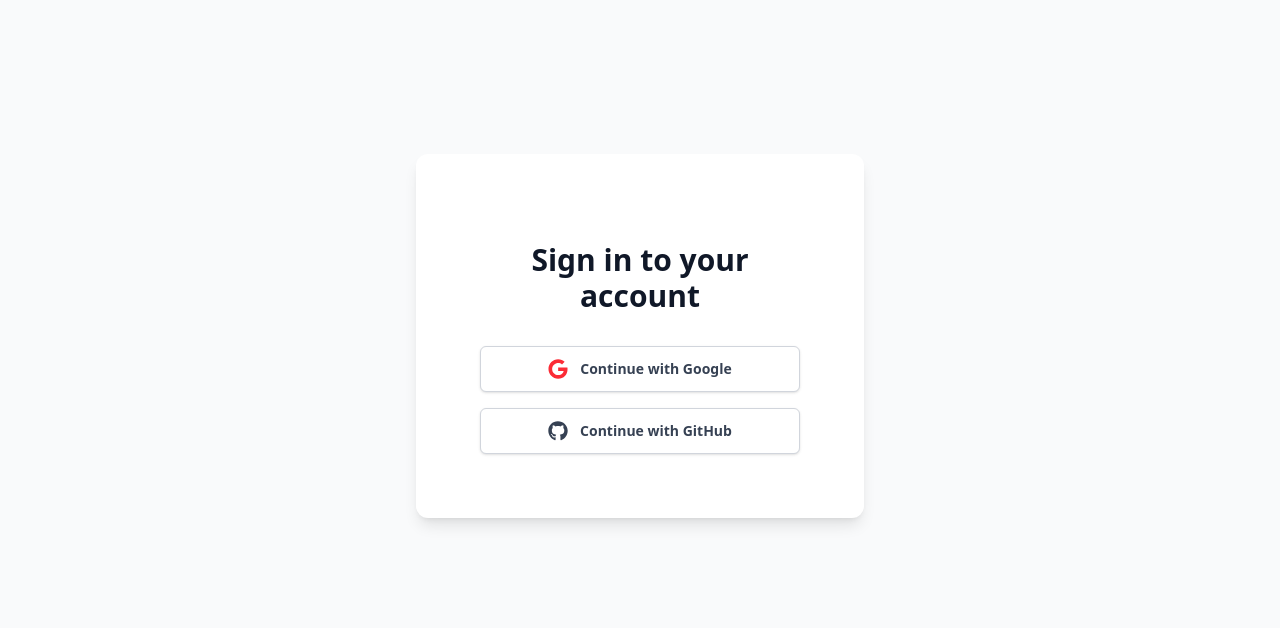
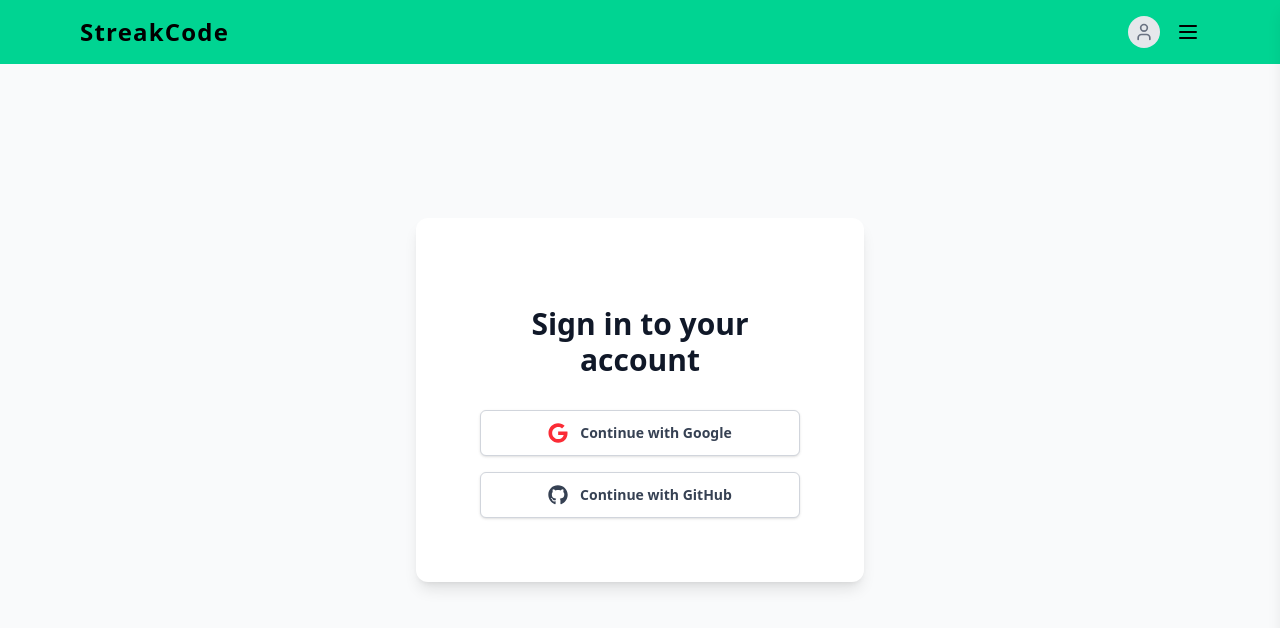
Before and after one commit to A-Shalchian/StreakCode, a Next.js app: page /login in a window 1280 px wide. Shown: the top 628 px of the page. Built offline with nearby package versions, Linux system fonts and the light colour scheme; no server answers.

Commit message:
add Navbar component and AuthLinks for user authentication in the layout

```diff
--- a/src/app/layout.tsx
+++ b/src/app/layout.tsx
@@ -1,6 +1,7 @@
 import type { Metadata } from "next";
 import { AuthProvider } from "@/providers/AuthProvider";
 import "./globals.css";
+import { Navbar } from "@/homeSections/Navbar";
 
 export const metadata: Metadata = {
   title: "Create Next App",
@@ -15,7 +16,10 @@ export default function RootLayout({
   return (
     <html lang="en">
       <body className={"antialiased"}>
-        <AuthProvider>{children}</AuthProvider>
+        <AuthProvider>
+          <Navbar />
+          {children}
+        </AuthProvider>
       </body>
     </html>
   );
--- /dev/null
+++ b/src/components/navbar/AuthLinks.jsx
@@ -0,0 +1,27 @@
+"use client";
+import Link from "next/link";
+import { useSession, signOut } from "next-auth/react";
+import React from "react";
+
+export const AuthLinks = () => {
+  const { status } = useSession();
+
+  // If user is NOT logged in, show just the Login link
+  if (status === "unauthenticated") {
+    return (
+      <ul className="flex flex-col space-y-4 text-2xl mb-2 font-semibold">
+        <li className="hover-nav ">
+          <Link href="/login">Login</Link>
+        </li>
+      </ul>
+    );
+  }
+
+  return (
+    <ul className="flex flex-col space-y-4 text-2xl  font-semibold">
+      <li className="hover-nav ">
+        <span onClick={() => signOut()}>Logout</span>
+      </li>
+    </ul>
+  );
+};
--- /dev/null
+++ b/src/homeSections/Navbar.tsx
@@ -0,0 +1,153 @@
+"use client";
+import React, { useState } from "react";
+import { Menu, Album, X, User } from "lucide-react";
+import { AuthLinks } from "@/components/navbar/AuthLinks";
+import Link from "next/link";
+import { usePathname } from "next/navigation";
+import Image from "next/image";
+import { signOut, useSession } from "next-auth/react";
+
+export const Navbar: React.FC = () => {
+  const [isMenuOpen, setMenuOpen] = useState(false);
+  const [showUserMenu, setShowUserMenu] = useState(false);
+  const { data: session, status } = useSession();
+  const pathname = usePathname();
+
+  return (
+    <>
+      <header className="bg-emerald-400 sticky top-0 z-20">
+        <div className="container mx-auto max-w-full px-[80px] flex items-center justify-between p-4">
+          {/* Left side: Logo/Brand */}
+          <Link href="/">
+            <div className="text-2xl font-bold tracking-wider hover:scale-105 transition-transform">
+              StreakCode
+            </div>
+          </Link>
+
+          {/* Center: Blog Title - Only show on home page */}
+          {pathname === "/" && (
+            <div
+              className={`flex text-lg font-semibold items-center justify-center space-x-2 `}
+            >
+              <Album size={24} />
+              <span>StreakCode</span>
+            </div>
+          )}
+
+          {/* Right side: Icon buttons */}
+          <div className="flex space-x-4 items-center">
+            {/* User Menu */}
+            <div className="relative">
+              <button
+                onClick={() => setShowUserMenu(!showUserMenu)}
+                className="flex items-center space-x-2"
+              >
+                {status === "authenticated" && session?.user?.image ? (
+                  <div className="relative w-8 h-8">
+                    <Image
+                      src={session.user.image}
+                      alt={session.user.name || "User"}
+                      fill
+                      sizes="32px"
+                      className="rounded-full object-cover"
+                      quality={80}
+                    />
+                  </div>
+                ) : (
+                  <div className="w-8 h-8 rounded-full bg-gray-200 flex items-center justify-center">
+                    <User size={20} className="text-gray-500" />
+                  </div>
+                )}
+              </button>
+              {showUserMenu && (
+                <div className="absolute right-0 mt-2 w-48 bg-white rounded-lg shadow-lg py-2">
+                  {status === "authenticated" && session?.user ? (
+                    <>
+                      <button
+                        onClick={() => {
+                          signOut();
+                          setShowUserMenu(false);
+                        }}
+                        className="w-full text-left px-4 py-2 text-gray-800 hover:bg-gray-100"
+                      >
+                        Logout
+                      </button>
+                    </>
+                  ) : (
+                    <Link
+                      href="/login"
+                      className="block px-4 py-2 text-gray-800 hover:bg-gray-100"
+                      onClick={() => setShowUserMenu(false)}
+                    >
+                      Login
+                    </Link>
+                  )}
+                </div>
+              )}
+            </div>
+
+            {/* Menu (Hamburger) Icon Button */}
+            <Menu
+              size={24}
+              onClick={() => setMenuOpen(true)}
+              className="cursor-pointer hover:text-white transition-colors hover:scale-105"
+            />
+          </div>
+        </div>
+      </header>
+
+      {/* Mobile Menu: slides down from the top for small screens */}
+      <div
+        className={`fixed top-0 left-0 right-0 z-50 shadow-lg bg-white transition-transform duration-300 transform lg:hidden ${
+          isMenuOpen ? "translate-y-0" : "-translate-y-full"
+        }`}
+      >
+        <div className="p-4">
+          <div className="flex justify-end">
+            <button
+              onClick={() => setMenuOpen(false)}
+              className="mb-4 hover-nav transition-colors"
+            >
+              <X size={34} />
+            </button>
+          </div>
+          <nav className="flex flex-col items-center text-center">
+            <ul className="space-y-4 text-2xl font-semibold">
+              <li className="hover-nav">
+                <Link href="/">Home</Link>
+              </li>
+              <AuthLinks />
+            </ul>
+          </nav>
+        </div>
+      </div>
+
+      {/* Desktop Sidebar: slides in from the right for lg+ screens */}
+      <div
+        className={`hidden lg:block lg:z-50 lg:bg-white lg:fixed lg:top-0 lg:right-0 lg:h-full lg:w-46 lg:shadow-lg lg:transition-transform lg:duration-300 lg:transform ${
+          isMenuOpen ? "translate-x-0" : "translate-x-full"
+        }`}
+      >
+        <div className="p-4">
+          <div className="flex z-50 justify-end">
+            <button
+              onClick={() => setMenuOpen(false)}
+              className="mb-4 hover-nav transition-colors"
+            >
+              <X size={34} />
+            </button>
+          </div>
+          <nav className="flex flex-col items-center text-center">
+            <ul className="space-y-4 text-2xl font-semibold">
+              <li className="hover-nav">
+                <Link href="/">Home</Link>
+              </li>
+
+              <AuthLinks />
+            </ul>
+          </nav>
+        </div>
+      </div>
+    </>
+  );
+};
```
